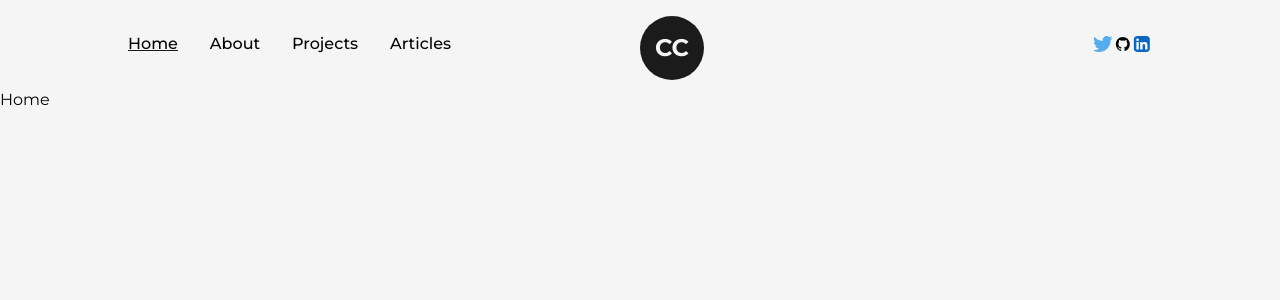
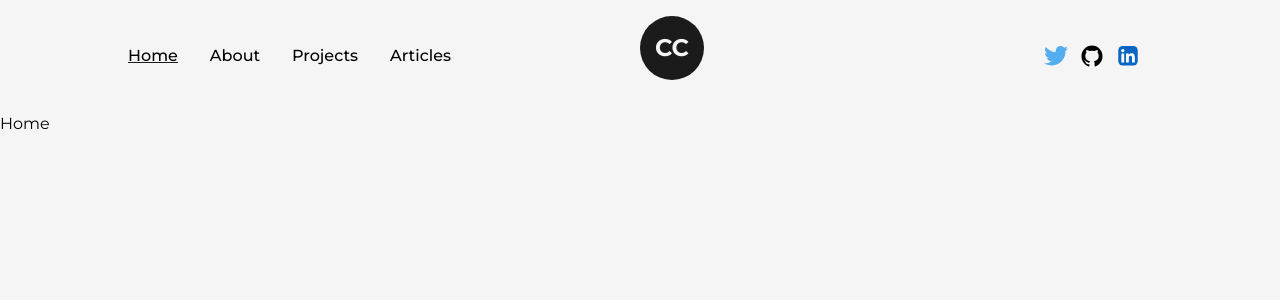
Before and after one commit to lacegiovanni17/Nextjs-dev-Portfolio, a Next.js app: page / in a window 1280 px wide. Shown: the top 300 px of the page. Built offline with nearby package versions, Linux system fonts and the light colour scheme.

Commit message:
added new feat to nav

```diff
--- a/src/components/Icons.js
+++ b/src/components/Icons.js
@@ -44,7 +44,7 @@ const LinkedInIcon = ({ className, ...rest }) => (
 const GithubIcon = ({ className, ...rest }) => (
   <svg
     xmlns="http://www.w3.org/2000/svg"
-    width="1.23em"
+    width="0.5em"
     height="1em"
     viewBox="0 0 512 512"
     className={`w-full h-auto ${className}`}
--- a/src/components/NavBar.js
+++ b/src/components/NavBar.js
@@ -3,6 +3,7 @@ import React from "react";
 import Logo from "./Logo";
 import { useRouter } from "next/router";
 import { TwitterIcon, LinkedInIcon, GithubIcon } from "./Icons";
+import { motion } from "framer-motion";
 
 const CustomLink = ({ href, title, className = "" }) => {
   const router = useRouter();
@@ -30,18 +31,30 @@ const NavBar = () => {
       </nav>
 
       <nav className="flex items-center justify-center flex-wrap">
-        <Link href="https://twitter.com/ChidikeC" target={"_blank"}>
+        <motion.a
+          href="https://twitter.com/ChidikeC"
+          target={"_blank"}
+          whileHover={{ y: -2 }}
+          className="w-6 mr-3"
+        >
           <TwitterIcon />
-        </Link>
-        <Link href="https://github.com/lacegiovanni17" target={"_blank"}>
+        </motion.a>
+        <motion.a
+          href="https://github.com/lacegiovanni17"
+          target={"_blank"}
+          whileHover={{ y: -2 }}
+          className="w-6 mr-3"
+        >
           <GithubIcon />
-        </Link>
-        <Link
+        </motion.a>
+        <motion.a
           href="https://www.linkedin.com/in/chidike-chizoba-25628a40/"
           target={"_blank"}
+          whileHover={{ y: -2 }}
+          className="w-6 mr-3"
         >
           <LinkedInIcon />
-        </Link>
+        </motion.a>
       </nav>
 
       <div className="absolute left-[50%] top-2 translate-x-[-50% ]">
```
